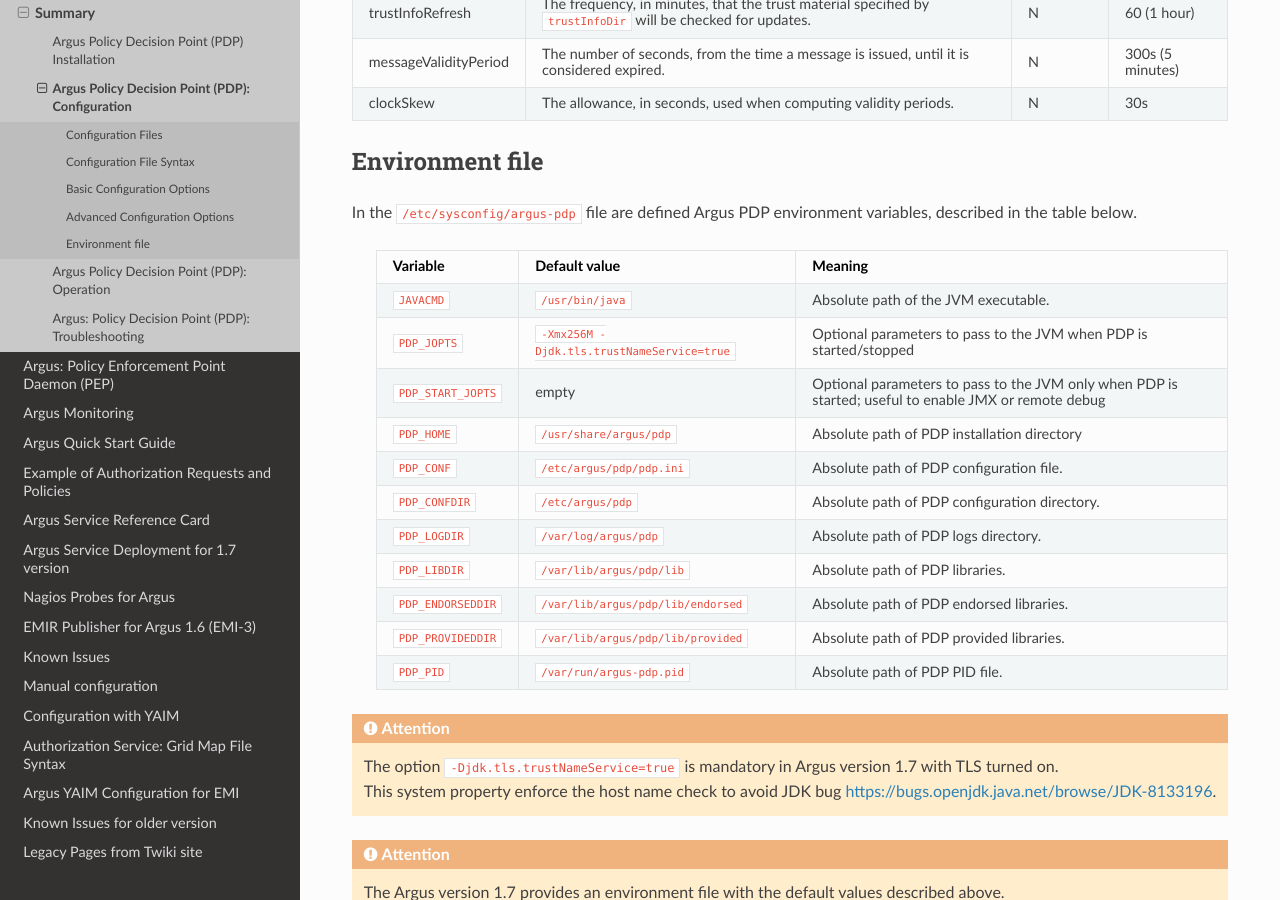
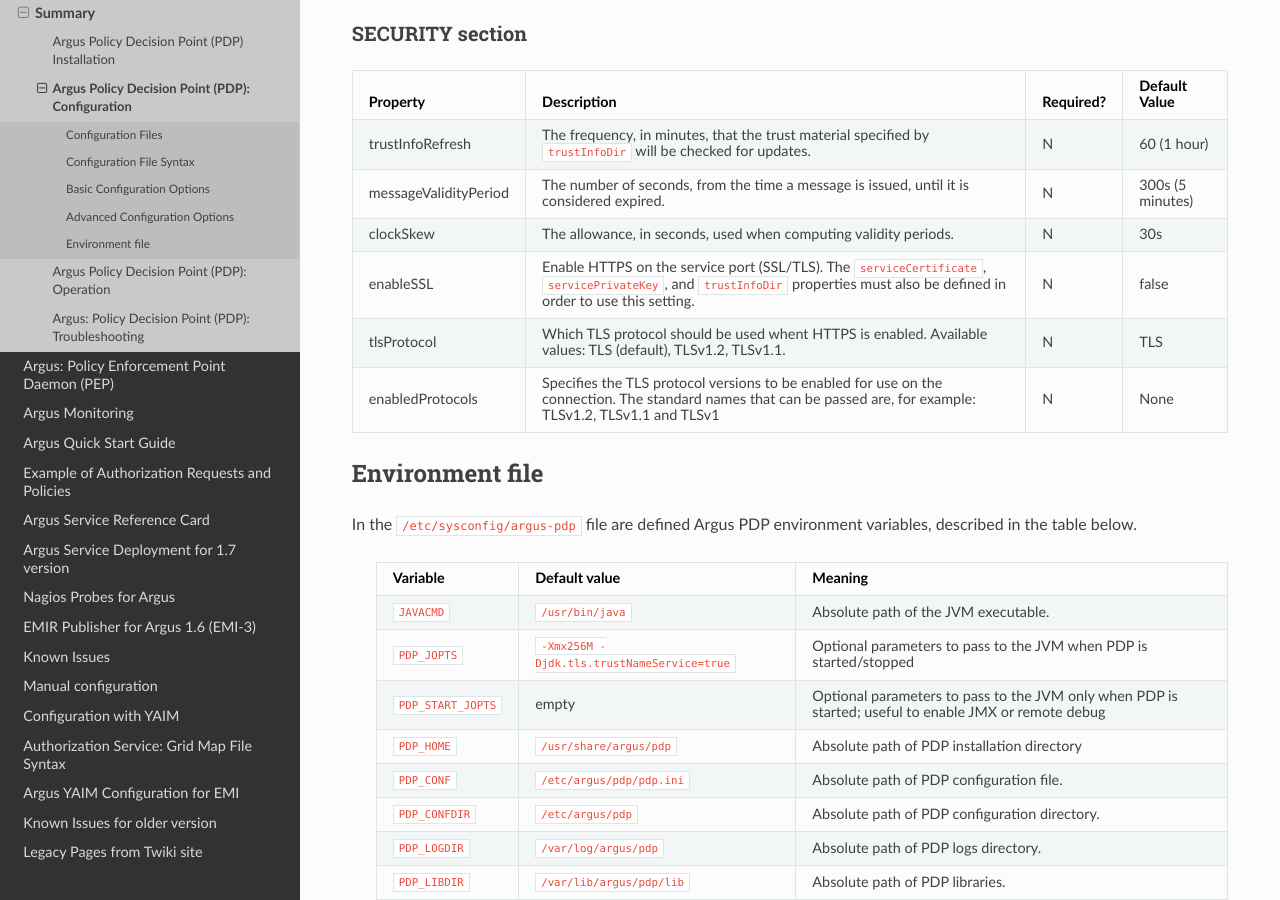
Before and after one commit to argus-authz/argus-documentation, a Sphinx documentation site: the page built from source/pdp/configuration.rst, in a window 1280 px wide and 900 px high, scrolled down 3020 px. Built offline with Sphinx 7.4.7 and the Read the Docs theme 2.0.0, drawn with Linux system fonts in a browser that asks for light colours; some of the changed text lies outside the part shown.

Commit message:
Updates for Argus release 1.7.3

```diff
--- a/source/pdp/configuration.rst
+++ b/source/pdp/configuration.rst
@@ -99,6 +99,18 @@
         - false
 
     *
+        - tlsProtocol
+        - Which TLS protocol should be used whent HTTPS is enabled. Available values: TLS (default), TLSv1.2, TLSv1.1.
+        - No
+        - TLS
+
+    *
+        - enabledProtocols
+        - Specifies the TLS protocol versions to be enabled for use on the connection. The standard names that can be passed are, for example: TLSv1.2, TLSv1.1 and TLSv1.
+        - No
+        - None
+
+    *
         - requireClientCertAuthentication
         - Indicates whether the client must use a valid client certificate to authenticate to the PDP
         - No
@@ -126,6 +138,7 @@
     trustInfoDir = /etc/grid-security/certificates
     # HTTPS enabled
     enableSSL = true
+    tlsProtocol = TLS
 
 Advanced Configuration Options
 ------------------------------
@@ -195,15 +208,21 @@
 SECURITY section
 ~~~~~~~~~~~~~~~~
 
-+-----------------------+---------------------------------------------------------------------------------------------------------------+-----------+------------------+
-| Property              | Description                                                                                                   | Required? | Default Value    |
-+=======================+===============================================================================================================+===========+==================+
-| trustInfoRefresh      | The frequency, in minutes, that the trust material specified by ``trustInfoDir`` will be checked for updates. | N         | 60 (1 hour)      |
-+-----------------------+---------------------------------------------------------------------------------------------------------------+-----------+------------------+
-| messageValidityPeriod | The number of seconds, from the time a message is issued, until it is considered expired.                     | N         | 300s (5 minutes) |
-+-----------------------+---------------------------------------------------------------------------------------------------------------+-----------+------------------+
-| clockSkew             | The allowance, in seconds, used when computing validity periods.                                              | N         | 30s              |
-+-----------------------+---------------------------------------------------------------------------------------------------------------+-----------+------------------+
++-----------------------+-----------------------------------------------------------------------------------------------------------------------------------------------------------------------------------+-----------+------------------+
+| Property              | Description                                                                                                                                                                       | Required? | Default Value    |
++=======================+===================================================================================================================================================================================+===========+==================+
+| trustInfoRefresh      | The frequency, in minutes, that the trust material specified by ``trustInfoDir`` will be checked for updates.                                                                     | N         | 60 (1 hour)      |
++-----------------------+-----------------------------------------------------------------------------------------------------------------------------------------------------------------------------------+-----------+------------------+
+| messageValidityPeriod | The number of seconds, from the time a message is issued, until it is considered expired.                                                                                         | N         | 300s (5 minutes) |
++-----------------------+-----------------------------------------------------------------------------------------------------------------------------------------------------------------------------------+-----------+------------------+
+| clockSkew             | The allowance, in seconds, used when computing validity periods.                                                                                                                  | N         | 30s              |
++-----------------------+-----------------------------------------------------------------------------------------------------------------------------------------------------------------------------------+-----------+------------------+
+| enableSSL             | Enable HTTPS on the service port (SSL/TLS). The ``serviceCertificate``, ``servicePrivateKey``, and ``trustInfoDir`` properties must also be defined in order to use this setting. | N         | false            |
++-----------------------+-----------------------------------------------------------------------------------------------------------------------------------------------------------------------------------+-----------+------------------+
+| tlsProtocol           | Which TLS protocol should be used whent HTTPS is enabled. Available values: TLS (default), TLSv1.2, TLSv1.1.                                                                      | N         | TLS              |
++-----------------------+-----------------------------------------------------------------------------------------------------------------------------------------------------------------------------------+-----------+------------------+
+| enabledProtocols      | Specifies the TLS protocol versions to be enabled for use on the connection. The standard names that can be passed are, for example: TLSv1.2, TLSv1.1 and TLSv1                   | N         | None             |
++-----------------------+-----------------------------------------------------------------------------------------------------------------------------------------------------------------------------------+-----------+------------------+
 
 
 .. _argus-pdp-conf-env-file:
--- a/source/pep/pepd_configuration.rst
+++ b/source/pep/pepd_configuration.rst
@@ -109,6 +109,10 @@
 +-------------------------------------+-----------------------------------------------------------------------------------------------------------------------------------------------------------------------------------+-----------------------------------------------------------------+---------------+
 | ``enableSSL``                       | Enable HTTPS on the service port (SSL/TLS). The ``serviceCertificate``, ``servicePrivateKey``, and ``trustInfoDir`` properties must also be defined in order to use this setting. | N                                                               | false         |
 +-------------------------------------+-----------------------------------------------------------------------------------------------------------------------------------------------------------------------------------+-----------------------------------------------------------------+---------------+
+| ``tlsProtocol``                     | Which TLS protocol should be used whent HTTPS is enabled. Available values: TLS (default), TLSv1.2, TLSv1.1.                                                                      | N                                                               | TLS           |
++-------------------------------------+-----------------------------------------------------------------------------------------------------------------------------------------------------------------------------------+-----------------------------------------------------------------+---------------+
+| ``enabledProtocols``                | Specifies the TLS protocol versions to be enabled for use on the connection. The standard names that can be passed are, for example: TLSv1.2, TLSv1.1 and TLSv1                   | N                                                               | None          |
++-------------------------------------+-----------------------------------------------------------------------------------------------------------------------------------------------------------------------------------+-----------------------------------------------------------------+---------------+
 | ``requireClientCertAuthentication`` | The client must have a valid X.509 client certificate to authenticate to the PEP Server                                                                                           | N                                                               | true          |
 +-------------------------------------+-----------------------------------------------------------------------------------------------------------------------------------------------------------------------------------+-----------------------------------------------------------------+---------------+
 
@@ -150,6 +154,7 @@
     serviceCertificate = /etc/grid-security/hostcert.pem
     trustInfoDir = /etc/grid-security/certificates
     enableSSL = true
+    tlsProtocol = TLS
     requireClientCertAuthentication = true
 
     [REQVALIDATOR_PIP]
--- a/source/release_notes.rst
+++ b/source/release_notes.rst
@@ -16,5 +16,6 @@
 .. toctree::
    :maxdepth: 1
 
+   release_notes/v_1_7_2
    release_notes/v_1_7_1
    release_notes/v_1_7_0
```
Also changed, not shown: other parts of source/release_notes.rst (+1 -1 lines), source/release_notes/v_1_7_3.rst (added, +44 -0 lines).
